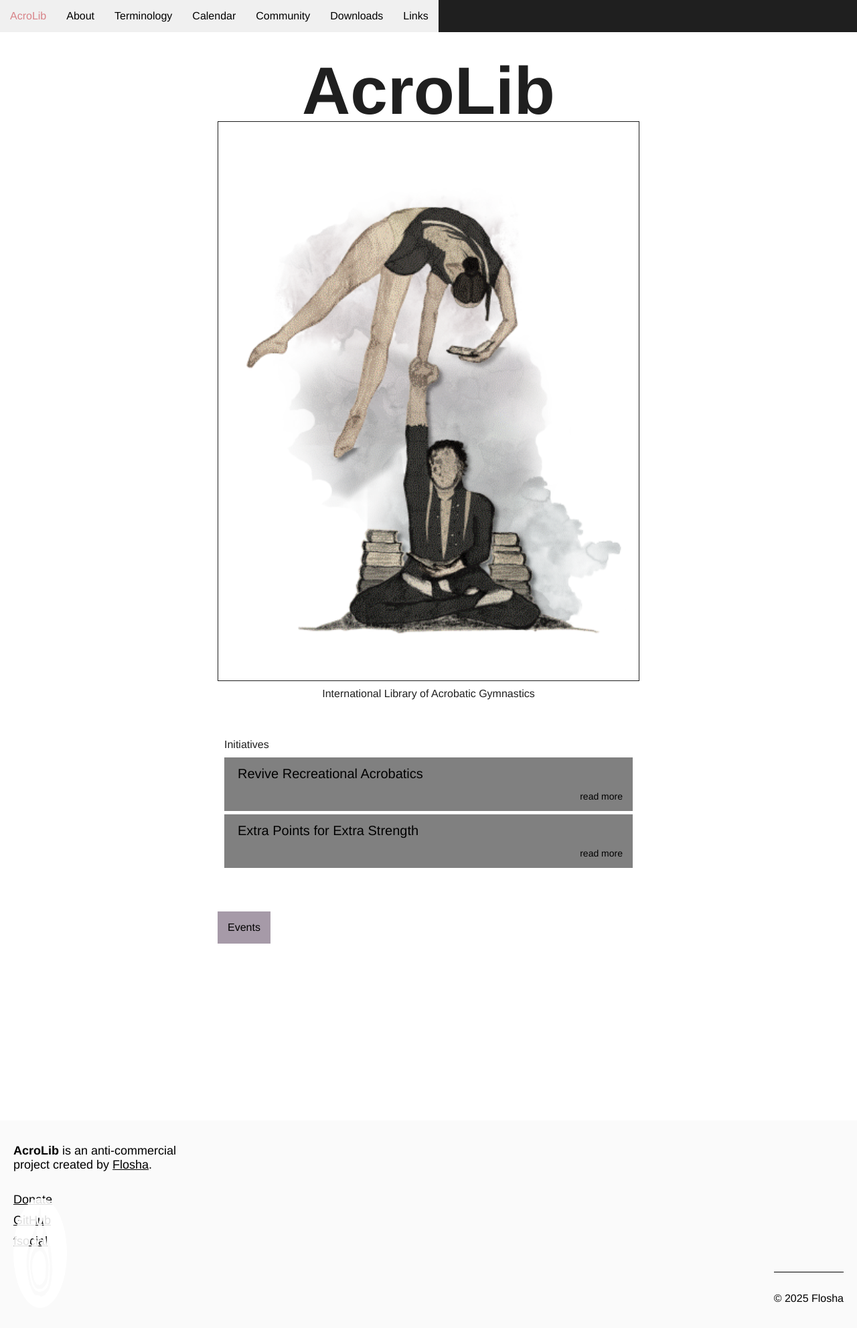
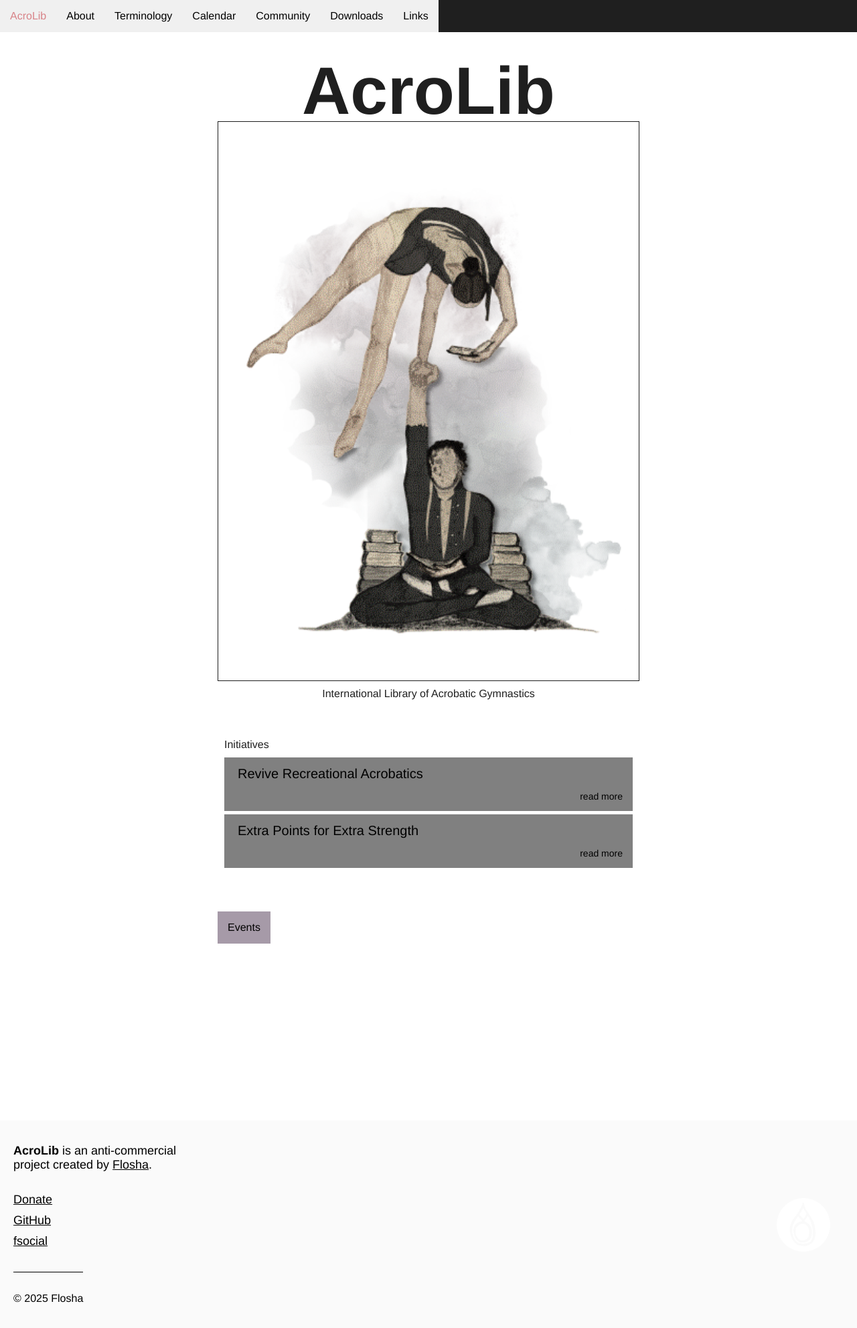
Before and after one commit to floshin/acrolib, a Jekyll site: the page built from index.md, in a window 1280 px wide. Shown: the whole page at 67% size. Built offline with Jekyll 4.4.1, drawn with Linux system fonts in a browser that asks for light colours; our own code applies the rules of GitHub Pages for plain Markdown files.

Commit message:
Update default.html

```diff
--- a/_layouts/default.html
+++ b/_layouts/default.html
@@ -205,6 +205,7 @@ footer {
 
     footer>div {
       display: flex;
+      align-items: flex-start;
       justify-content: space-between;
     }
 
@@ -214,12 +215,14 @@ footer {
       padding-top: 30px;
       margin-top: 30px;
       font-size: 16px;
+      order: 1;
     }
 
     footer img {
       max-width: 80px;
       margin-top: -80px;
       margin-right: 20px;
+      order: 2;
     }
 
 
```
